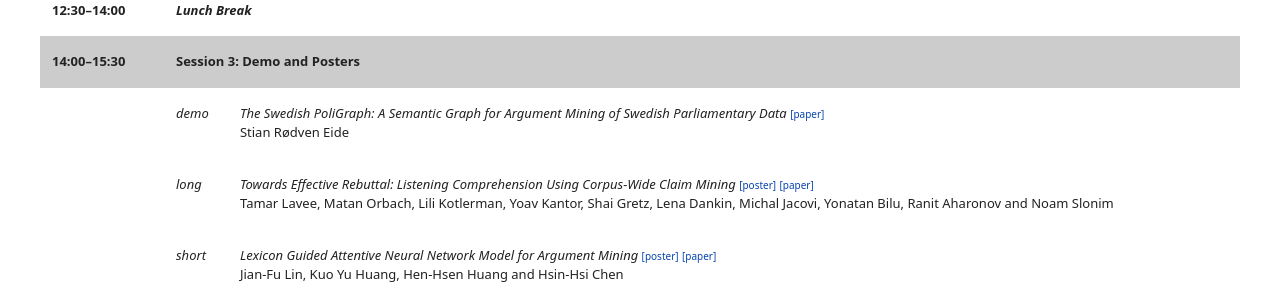
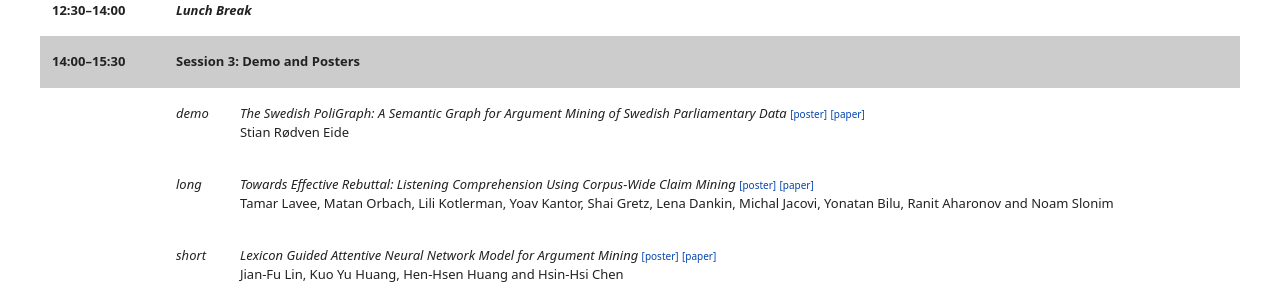
Before and after one commit to argmining19-webis-de/argmining19-webis-de.github.io, a Jekyll site: the page built from program.html, in a window 1280 px wide and 900 px high, scrolled down 1281 px. Shown: the part 153-453 px from the top of the window. Built offline with Jekyll 4.4.1, drawn with Linux system fonts in a browser that asks for light colours.

Commit message:
added more slides/poster

```diff
--- a/schedule.html
+++ b/schedule.html
@@ -140,6 +140,8 @@
             <td>demo</td>
             <td>
                     The Swedish PoliGraph: A Semantic Graph for Argument Mining of Swedish Parliamentary Data
+                    <a class="schedule_links" target="_blank" href="posters/eide19-the-swedish-poligraph-a-semantic-graph-for-argument-mining-of-swedish-parliamentary-data.pdf">[poster]</a>
+
                     <a class="schedule_links" target="_blank" href="https://www.aclweb.org/anthology/W19-4506">[paper]</a>
                 </td>
         </tr>
@@ -371,6 +373,8 @@
             <td>long</td>
             <td>
                     Towards Assessing Argumentation Annotation - A First Step
+                    <a class="schedule_links" target="_blank" href="slides/lindahl19-towards-assessing-argumentation-annotation-a-first-step.pdf">[slides]</a>
+
                     <a class="schedule_links" target="_blank" href="https://www.aclweb.org/anthology/W19-4520">[paper]</a>
                </td>
         </tr>
```
Also changed, not shown: 2 other files.
